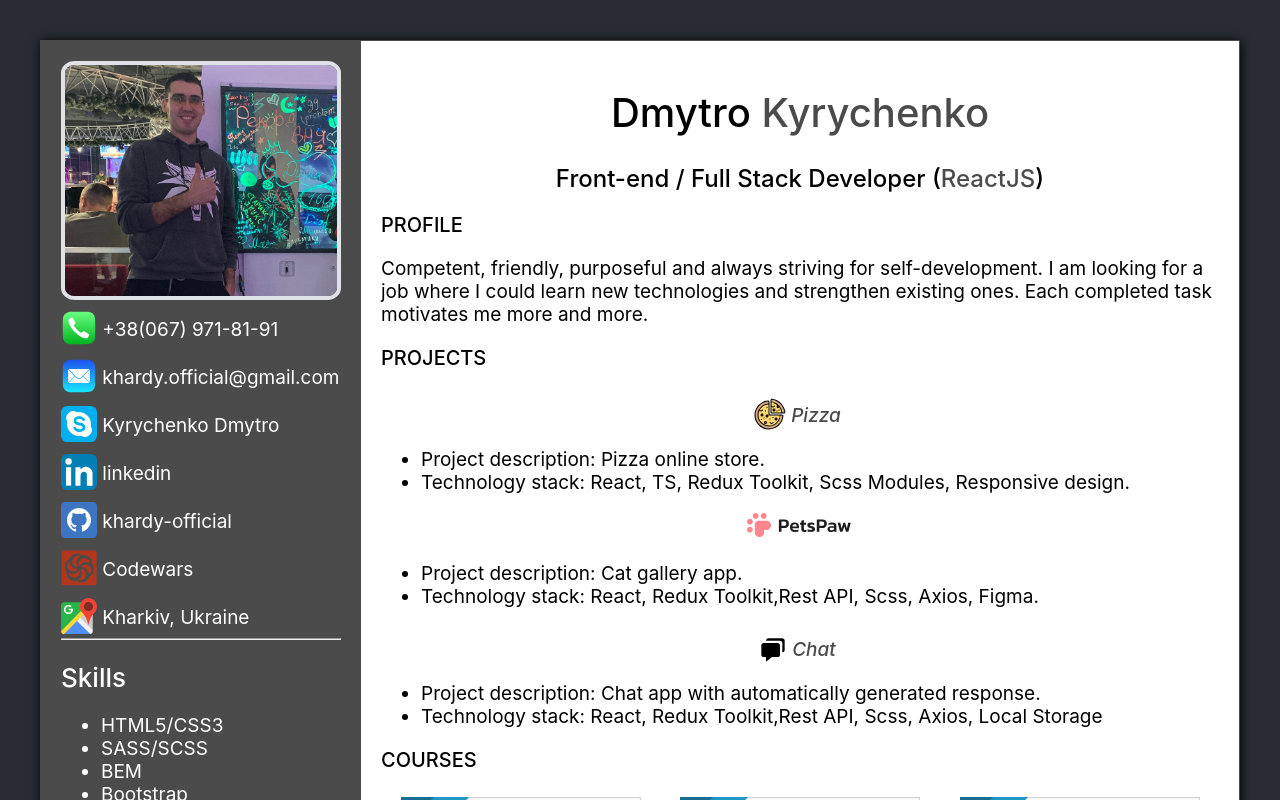
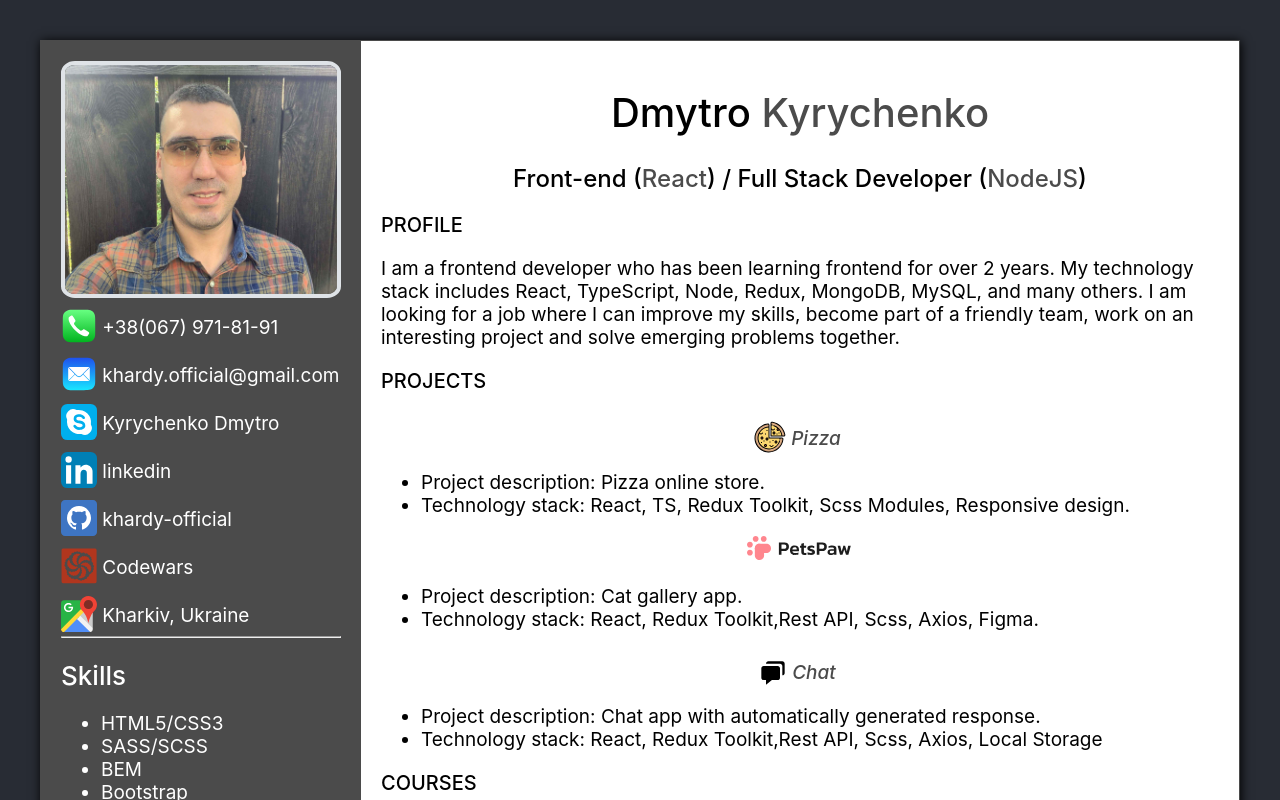
Before and after one commit to KyrychenkoDmytro/my-cv-react, a React (Create React App) app: page / in a window 1280 px wide. Shown: the top 800 px of the page. Built offline with nearby package versions, Linux system fonts and the light colour scheme.

Commit message:
added new logo and text

```diff
--- a/src/Components/Main/Main.js
+++ b/src/Components/Main/Main.js
@@ -9,7 +9,7 @@ function Main() {
     return (
         <div className='Main'>
             <h1>Dmytro <span>Kyrychenko</span></h1>
-            <h2>Front-end / Full Stack Developer (<span>ReactJS</span>)</h2>
+            <h2>Front-end (<span>React</span>) / Full Stack Developer  (<span>NodeJS</span>)</h2>
             <h3>Profile</h3>
             <p>{profile}</p>
             <h3>Projects</h3>
--- a/src/data.json
+++ b/src/data.json
@@ -35,7 +35,7 @@
         "Eloquent JavaScript, 3rd edition, Marijn Haverbeke",
         "The Definitive Guide, 7th Edition, David Flanagan(O'Reilly)"
     ],
-    "profile": "Competent, friendly, purposeful and always striving for self-development. I am looking for a job where I could learn new technologies and strengthen existing ones. Each completed task motivates me more and more.",
+    "profile": "I am a frontend developer who has been learning frontend for over 2 years. My technology stack includes React, TypeScript, Node, Redux, MongoDB, MySQL, and many others. I am looking for a job where I can improve my skills, become part of a friendly team, work on an interesting project and solve emerging problems together.",
     "courses": [
         "./courses/html.jpg",
         "./courses/js.jpg",
```
Also changed, not shown: public/main.jpg.
